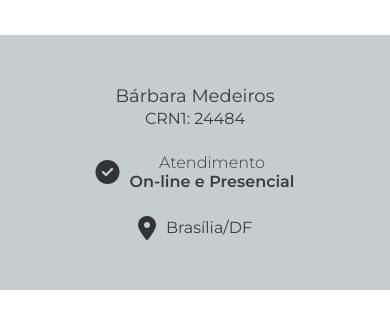
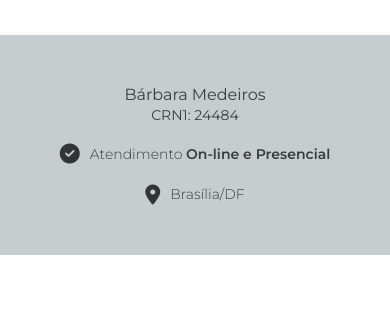
Before and after one commit to Thiago-S-Sousa/barbaramedeiros.com, a plain HTML site: page index.html in a window 390 px wide. Shown: the part 730-1062 px from the top of the page. Drawn offline with Linux system fonts and the light colour scheme; a web font is replaced by a local one.

Commit message:
refactor: modified website info session styles

```diff
--- a/css/style.css
+++ b/css/style.css
@@ -971,11 +971,11 @@ html {
     & .info {
       flex-direction: column;
       justify-content: center;
-      gap: 2.5rem;
+      gap: 2rem;
       padding: 5rem 2.5rem;
 
       & .icon {
-        font-size: 2.4rem;
+        font-size: 2rem;
       }
 
       & .info-service {
@@ -986,12 +986,12 @@ html {
         }
 
         & .text {
-          font-size: 1.6rem;
+          font-size: 1.4rem;
           text-align: center;
           font-weight: 300;
 
           & br {
-            display: block;
+            /* display: block; */
           }
 
           & span {
@@ -1003,12 +1003,13 @@ html {
       & .owner,
       .owner-active-mobile {
         text-align: center;
+
         & .name {
-          font-size: 1.8rem;
+          font-size: 1.6rem;
           font-weight: 400;
         }
         & .crn {
-          font-size: 1.6rem;
+          font-size: 1.4rem;
           font-weight: 400;
         }
       }
@@ -1024,7 +1025,8 @@ html {
 
       & .address {
         & .text {
-          font-size: 1.6rem;
+          font-size: 1.4rem;
+          font-weight: 300;
           text-align: center;
         }
       }
```
